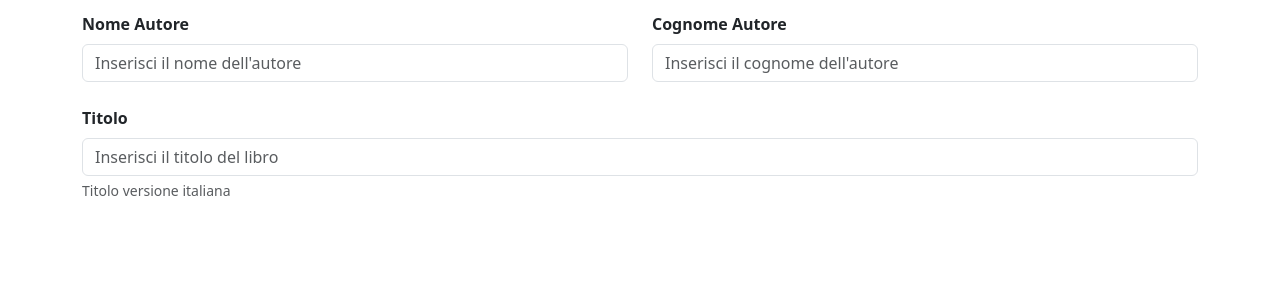
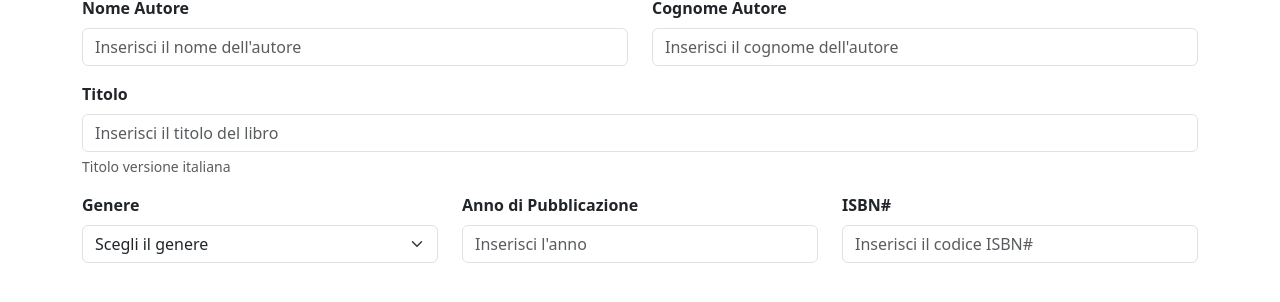
Before and after one commit to l-martinetti/html-css-bootstrap-dashboard, a plain HTML site: page new-book.html in a window 1280 px wide. Shown: the part 160-462 px from the top of the page. Drawn offline with nearby package versions, Linux system fonts and the light colour scheme.

Commit message:
feat: add book section

```diff
--- a/new-book.html
+++ b/new-book.html
@@ -37,9 +37,9 @@
     <!-- /nav bar -->
      <main>
         <div class="container">
-            <h1 class="fw-semibold my-4">Nuovo Libro</h1>
-            <!-- author section -->
+            <h1 class="fw-semibold my-3">Nuovo Libro</h1>
             <form action="#">
+                <!-- author section -->
                 <div class="row">
                     <div class="col col-6">
                         <label for="first-name" class="form-label fw-semibold">Nome Autore</label>
@@ -49,15 +49,35 @@
                         <label for="last-name" class="form-label fw-semibold">Cognome Autore</label>
                         <input type="text" class="form-control" id="last-name" placeholder="Inserisci il cognome dell'autore">
                     </div>
-                    <div class="col col-12 my-4">
+                    <div class="col col-12 my-3">
                         <label for="book" class="form-label fw-semibold">Titolo</label>
                         <input type="text" class="form-control" id="book" placeholder="Inserisci il titolo del libro">
                         <div id="book" class="form-text">Titolo versione italiana</div>
                     </div>
                 </div>
+                <!-- /author section -->
+                <!-- book section -->
+                 <div class="row row-cols-1 row-cols-lg-3">
+                    <div class="col mb-3">
+                        <label for="genre" class="form-label fw-semibold">Genere</label>
+                        <select id="genre" class="form-select">
+                            <option selected>Scegli il genere</option>
+                            <option value="1">Fantasy</option>
+                            <option value="2">Thriller</option>
+                            <option value="3">Romanzo Storico</option>
+                          </select>
+                    </div>
+                    <div class="col mb-3">
+                        <label for="pubblication-date" class="form-label fw-semibold">Anno di Pubblicazione</label>
+                        <input type="text" class="form-control" id="pubblication-date" placeholder="Inserisci l'anno">
+                    </div>
+                    <div class="col mb-3">
+                        <label for="isbn" class="form-label fw-semibold">ISBN#</label>
+                        <input type="text" class="form-control" id="isbn" placeholder="Inserisci il codice ISBN#">
+                    </div>
+                 </div>
+                <!-- /book section -->
             </form>
-            <!-- /author section -->
-
         </div>
      </main>
 </body>
```
